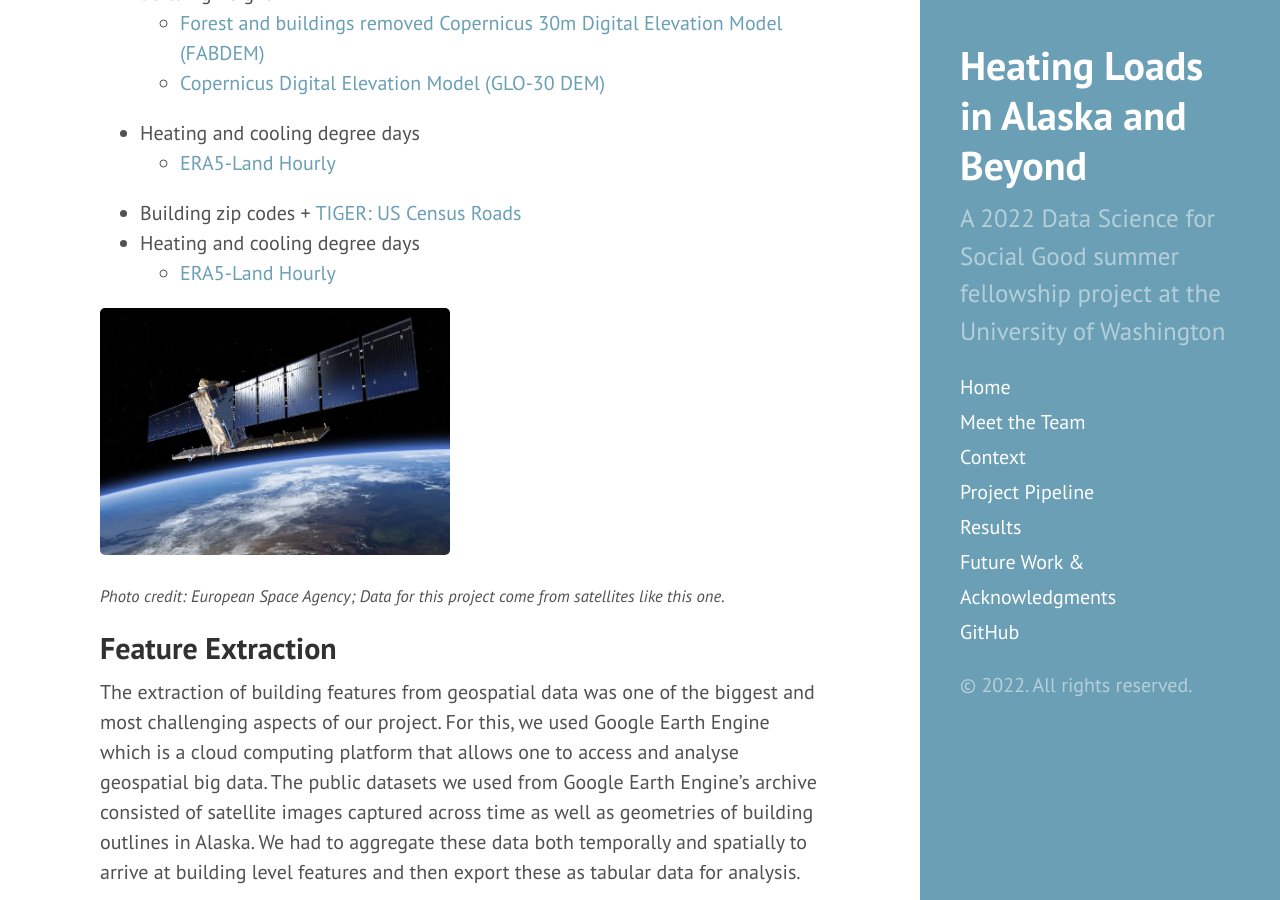
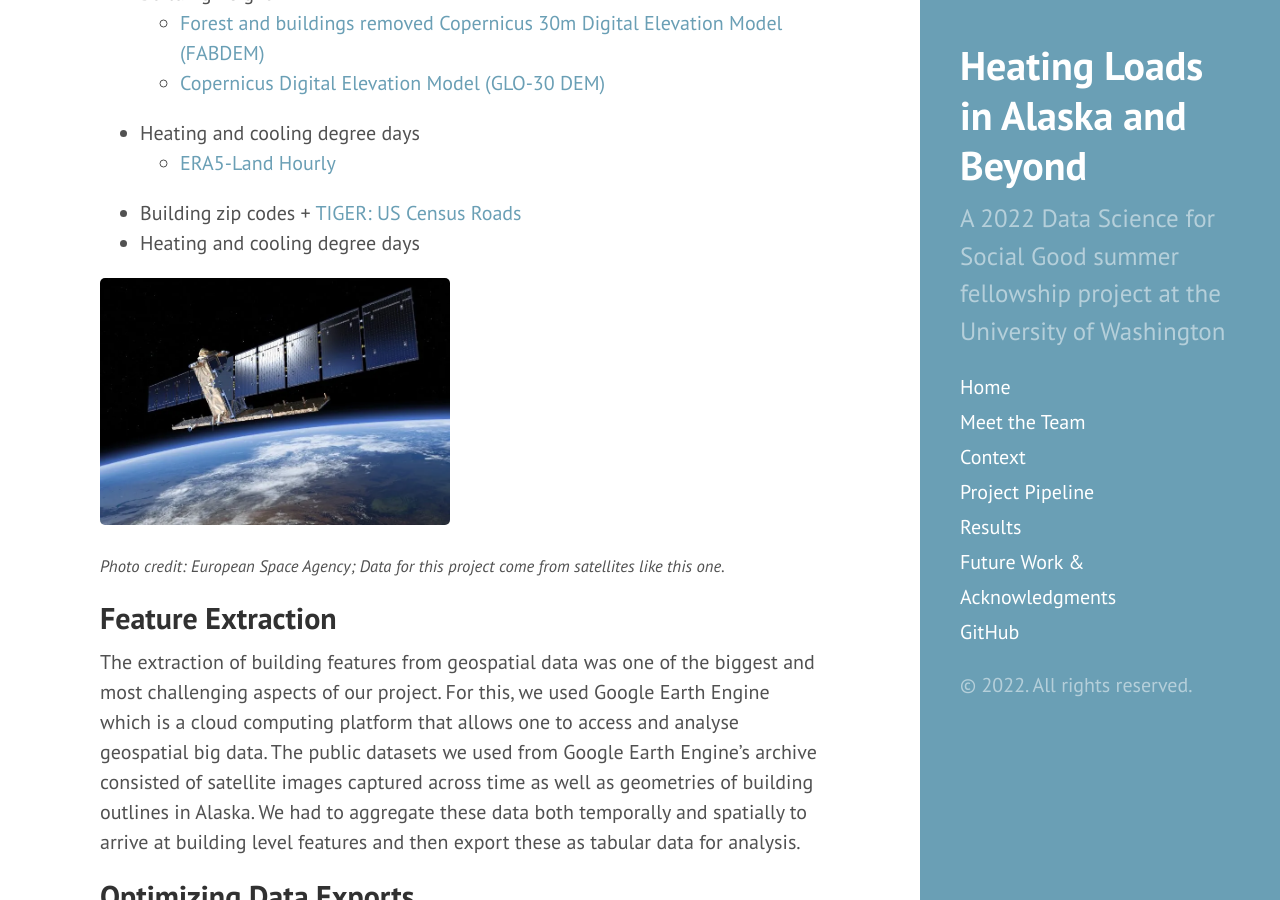
Before and after one commit to uwescience/DSSG2022_heating_loads, a Jekyll site: the page built from methods.md, in a window 1280 px wide and 900 px high, scrolled down 1047 px. Built offline with Jekyll 4.4.1, drawn with Linux system fonts in a browser that asks for light colours.

Commit message:
Update methods.md

```diff
--- a/methods.md
+++ b/methods.md
@@ -28,7 +28,6 @@ The sources used to extract building-level attributes and local climate variable
 + Building zip codes
  	+ [TIGER: US Census Roads](https://developers.google.com/earth-engine/datasets/catalog/TIGER_2016_Roads)
 + Heating and cooling degree days
-	+ [ERA5-Land Hourly](https://developers.google.com/earth-engine/datasets/catalog/ECMWF_ERA5_LAND_HOURLY)
 
 <img src="{{ site.url }}{{ site.baseurl }}/assets/img/copernicus_sat.png" width="350">
 <sub>_Photo credit: European Space Agency; Data for this project come from satellites like this one._</sub>
```
